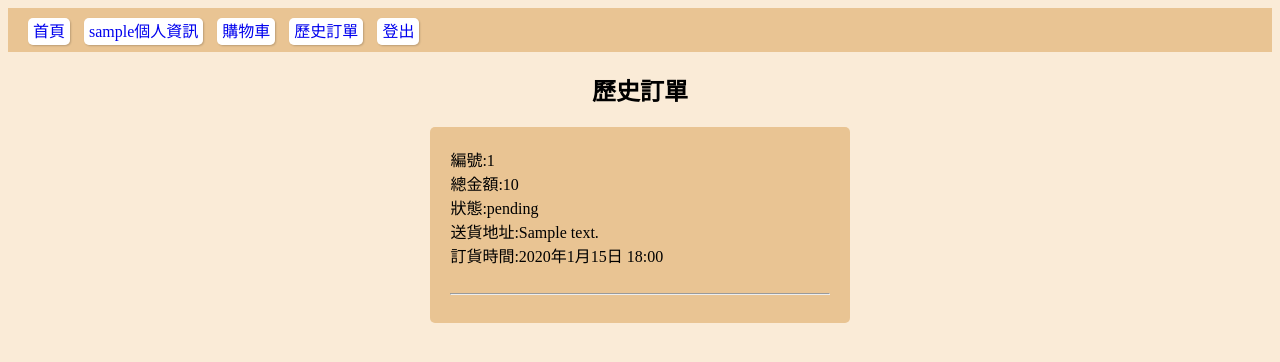
After one commit to Ohnokaoru/myshop, a Django app: page /get-orders/ in a window 1280 px wide. The commit adds this page. Shown: the top 362 px of the page. Run offline with Django 5.2, Linux system fonts and the light colour scheme; a user stored in the database is signed in; tables that the repository leaves empty hold one stand-in row (values such as "Sample post").

Commit message:
完成查詢歷史訂單

```diff
--- a/order/models.py
+++ b/order/models.py
@@ -11,7 +11,7 @@ class Order(models.Model):
     total_amount = models.PositiveIntegerField(default=0)
     status_choices = [
         ("pending", "未付款"),
-        ("complated", "付款完成"),
+        ("completed", "付款完成"),
         ("cancelled", "取消"),
     ]
     status = models.CharField(max_length=20, choices=status_choices)
--- /dev/null
+++ b/order/templates/order/get-orders.html
@@ -0,0 +1,30 @@
+{% extends "base.html" %}
+{% load static %}
+{% block title %}歷史訂單{% endblock %}
+
+{% block content %}
+<div id="title">
+    <h2>歷史訂單</h2>
+</div>
+
+<div id="get-orders">
+    {% for order in orders %}
+    編號:{{order.id}} <br>
+    總金額:{{order.total_amount}} <br>
+    狀態:{{order.status}} <br>
+    送貨地址:{{order.shipping_address}} <br>
+    訂貨時間:{{order.order_time}} <br>
+    <br>
+    <hr>
+    {% endfor %}
+</div>
+<div id="page-a-button">
+    {% if prev %}
+    <a href="{% url 'get-orders' %}?page_btn=prev&page={{page}}">上一頁</a>
+    {% endif %}
+
+    {% if next %}
+    <a href="{% url 'get-orders' %}?page_btn=next&page={{page}}">下一頁</a>
+    {% endif %}
+</div>
+{% endblock %}
--- a/order/urls.py
+++ b/order/urls.py
@@ -5,4 +5,5 @@ from . import views
 urlpatterns = [
     path("confirm-order/", views.confirm_order, name="confirm-order"),
     path("view-order/", views.view_order, name="view-order"),
+    path("get-orders/", views.get_orders, name="get-orders"),
 ]
--- a/order/views.py
+++ b/order/views.py
@@ -9,6 +9,7 @@ import os
 from django.core.mail import EmailMultiAlternatives
 from django.template.loader import render_to_string
 from django.utils.html import strip_tags
+import math
 
 # Create your views here.
 """
@@ -161,3 +162,56 @@ def confirm_order(request):
         "order/confirm-order.html",
         {"order": order, "order_items": order_items},
     )
+
+
+# 查詢歷史訂單
+@login_required
+def get_orders(request):
+    message = ""
+    orders = None
+    orders = Order.objects.all().order_by("-order_time")
+
+    total_order = len(orders)
+    if total_order == 0:
+        message = "沒有購物紀錄"
+
+    page_size = 5
+    page = int(request.GET.get("page", 1))
+    total_page = math.ceil(total_order / page_size)
+    page_btn = request.GET.get("page_btn", "")
+
+    # 合理頁數
+    if page > total_page:
+        page = total_page
+
+    if page < 1:
+        page = 1
+
+    # 點擊頁數
+    # 上一頁
+    if page_btn == "prev" and page > 1:
+        page -= 1
+
+    # 下一頁
+    elif page_btn == "next" and page < total_page:
+        page += 1
+
+    # 計算頁數
+    start = (page - 1) * page_size
+    end = start + page_size
+    orders = Order.objects.all().order_by("-order_time")[start:end]
+
+    next = page < total_page
+    prev = page > 1
+
+    return render(
+        request,
+        "order/get-orders.html",
+        {
+            "page": page,
+            "total_page": total_page,
+            "orders": orders,
+            "prev": prev,
+            "next": next,
+        },
+    )
--- a/static/css/style.css
+++ b/static/css/style.css
@@ -60,7 +60,8 @@ body {
 #create-product-form,
 #edit-product-form,
 #delete-form,
-#confirm-order {
+#confirm-order,
+#get-orders {
     background-color: rgb(233, 196, 147);
     width: 30%;
     margin: auto;
--- a/templates/base.html
+++ b/templates/base.html
@@ -17,6 +17,7 @@
         {% if request.user.is_authenticated %}
         <a href="{% url 'view-userprofile' %}">{{user.username}}個人資訊</a>
         <a href="{% url 'view-cart' %}">購物車</a>
+        <a href="{% url 'get-orders' %}">歷史訂單</a>
         <a href="{% url 'user-logout' %}">登出</a>
         {% else %}
         <a href="{% url 'user-register' %}">註冊</a>
```
Also changed, not shown: order/migrations/0004_alter_order_status.py (added).
